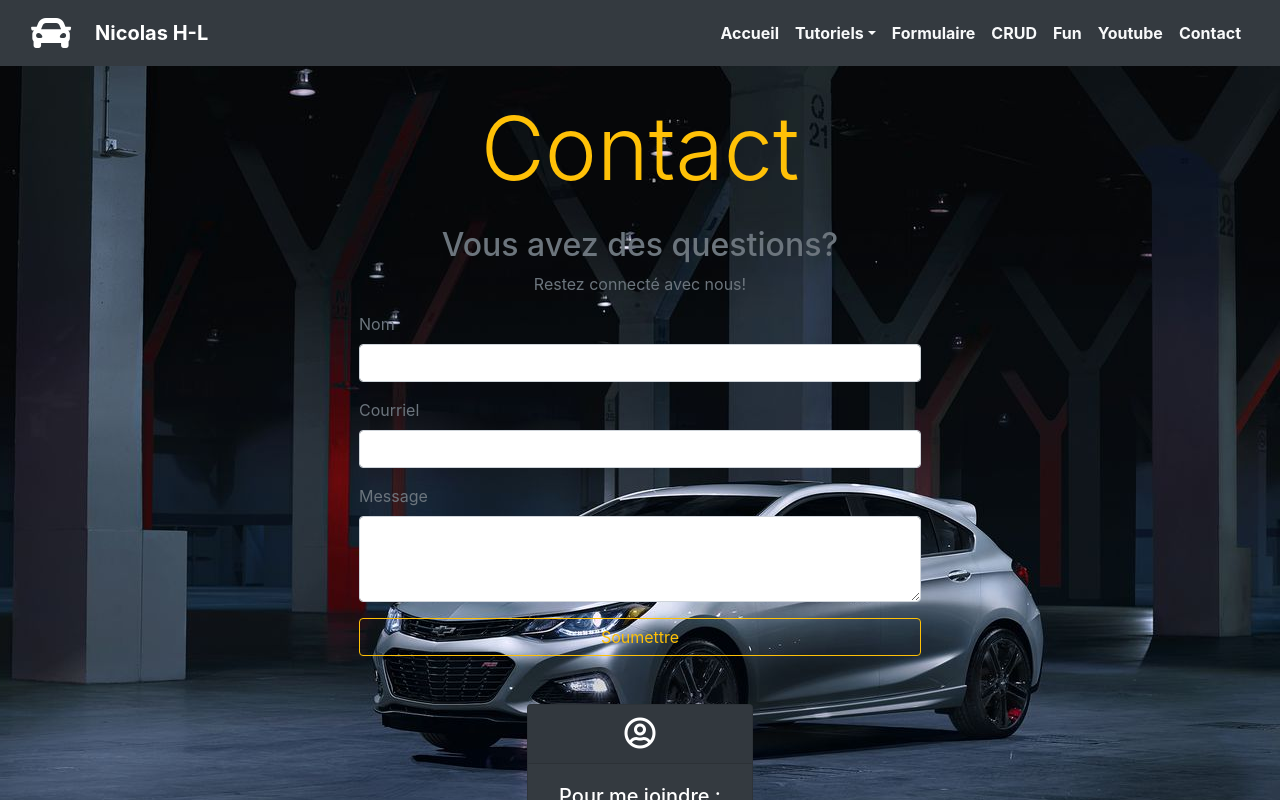
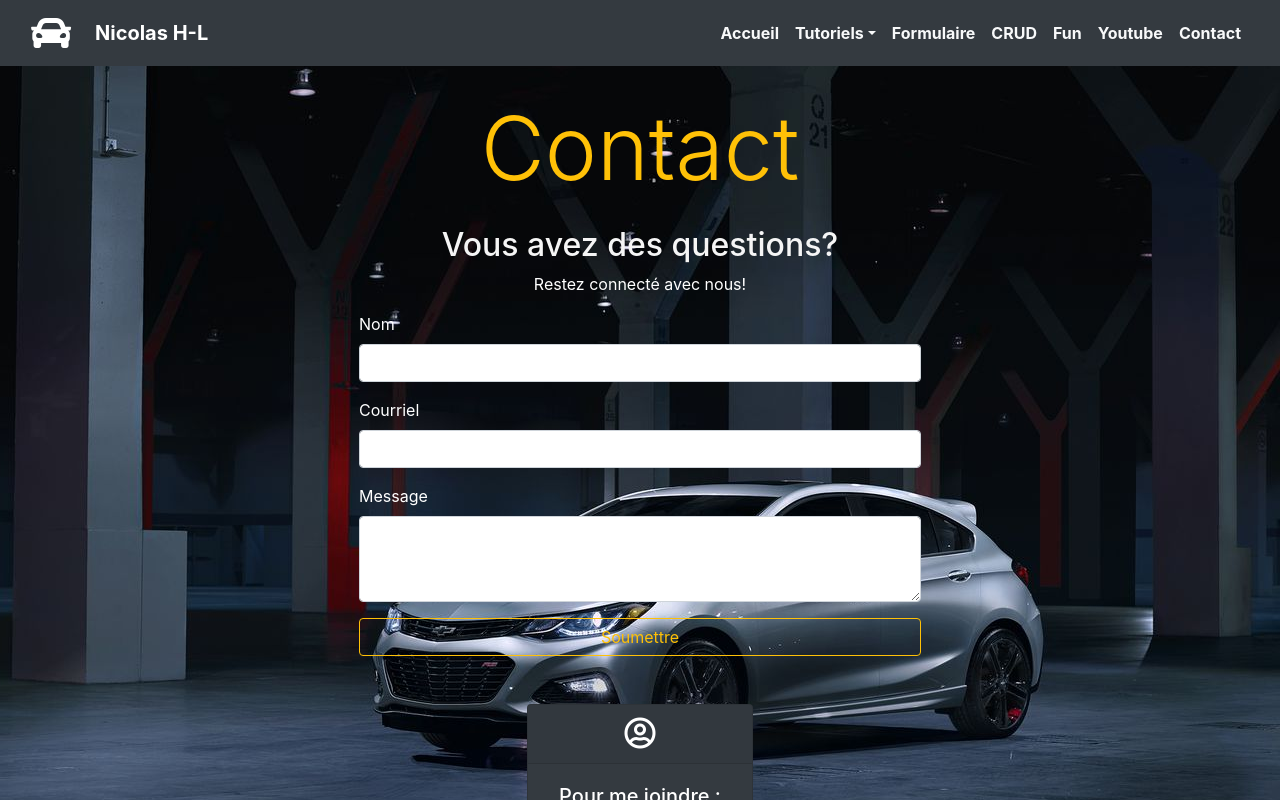
Before and after one commit to NicolasH-L/FullStackProject, an Angular app: page /contact in a window 1280 px wide. Shown: the top 800 px of the page. Built offline with nearby package versions, Linux system fonts and the light colour scheme.

Commit message:
Update colors

```diff
--- a/database/data.json
+++ b/database/data.json
@@ -2,7 +2,7 @@
   "apiFullstack": [
     {
       "nom": "test",
-      "prenom": "cvbcbcc",
+      "prenom": "test",
       "modele": "VUS",
       "couleur": "Rouge",
       "fabriquant": "Ferrari",
--- a/src/app/application/contact/contact.component.css
+++ b/src/app/application/contact/contact.component.css
@@ -3,3 +3,11 @@
     background-repeat: no-repeat;
     background-position: center center;
 }
+
+h2{
+    color: whitesmoke;
+}
+
+p{
+    color: white;
+}
--- a/src/app/application/contact/contact.component.html
+++ b/src/app/application/contact/contact.component.html
@@ -17,7 +17,7 @@
                     <h2>Vous avez des questions?</h2>
                     <p>Restez connecté avec nous!</p>
                 </div>
-                <form action="#" class="text-muted">
+                <form action="#" class="text-white">
                     <div class="form-group">
                         <label for="name">Nom</label>
                         <input type="text" class="form-control" id="name">
```
